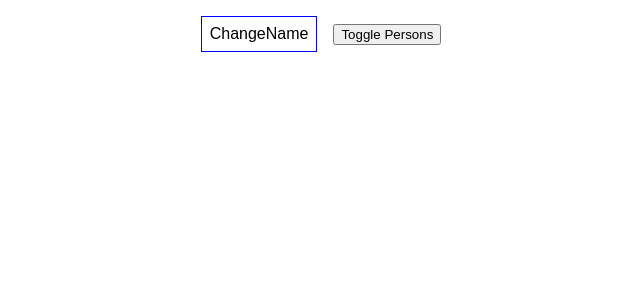
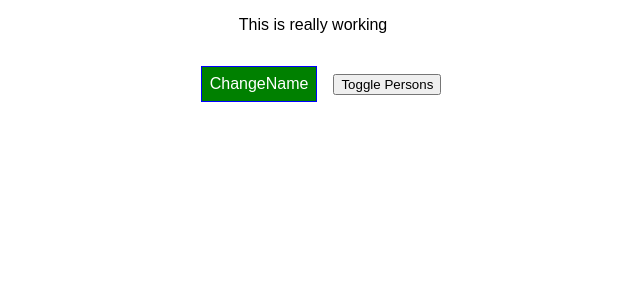
Before and after one commit to yuna-s/reactTest, a React (Create React App) app in the folder react-complete-guide/: page / in a window 1280 px wide. Shown: the top 300 px of the page, without its empty margins (327-967 px from the left). Built offline with nearby package versions, Linux system fonts and the light colour scheme.

Commit message:
inline-css, className styles

```diff
--- a/react-complete-guide/src/App.css
+++ b/react-complete-guide/src/App.css
@@ -1,5 +1,13 @@
 .App {
   text-align: center;
+}
+
+.red {
+  color: red;
+}
+
+.bold {
+  font-weight: bold;
 }
 
 .App-logo {
@@ -23,6 +31,10 @@
 }
 
 @keyframes App-logo-spin {
-  from { transform: rotate(0deg); }
-  to { transform: rotate(360deg); }
+  from {
+    transform: rotate(0deg);
+  }
+  to {
+    transform: rotate(360deg);
+  }
 }
--- a/react-complete-guide/src/App.js
+++ b/react-complete-guide/src/App.js
@@ -54,13 +54,21 @@
 
   render() {
     const style = {
-      backgroundColor: "White",
+      backgroundColor: "green",
+      color: "white",
       font: "inherit",
       border: "1px solid blue",
       padding: "8px",
       margin: "16px",
       cursor: "pointer",
     };
+    const classes = [];
+    if (this.state.persons.length <= 2) {
+      classes.push("red");
+    }
+    if (this.state.persons.length <= 1) {
+      classes.push("bold");
+    }
 
     let persons = null;
 
@@ -82,6 +90,7 @@
     }
     return (
       <div className="App">
+        <p className={classes.join(" ")}>This is really working</p>
         <button style={style} onClick={this.switchNameHandler.bind("Sakamoto")}>
           ChangeName
         </button>
```
